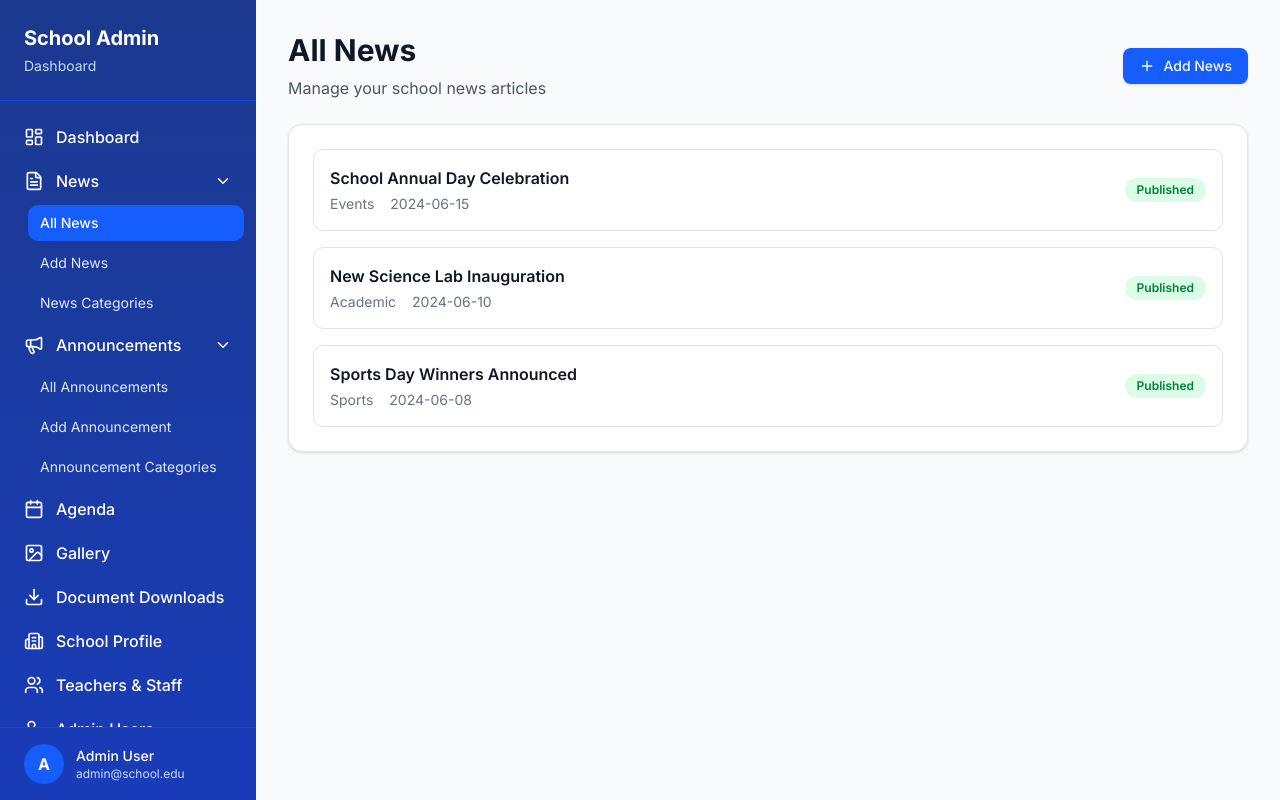
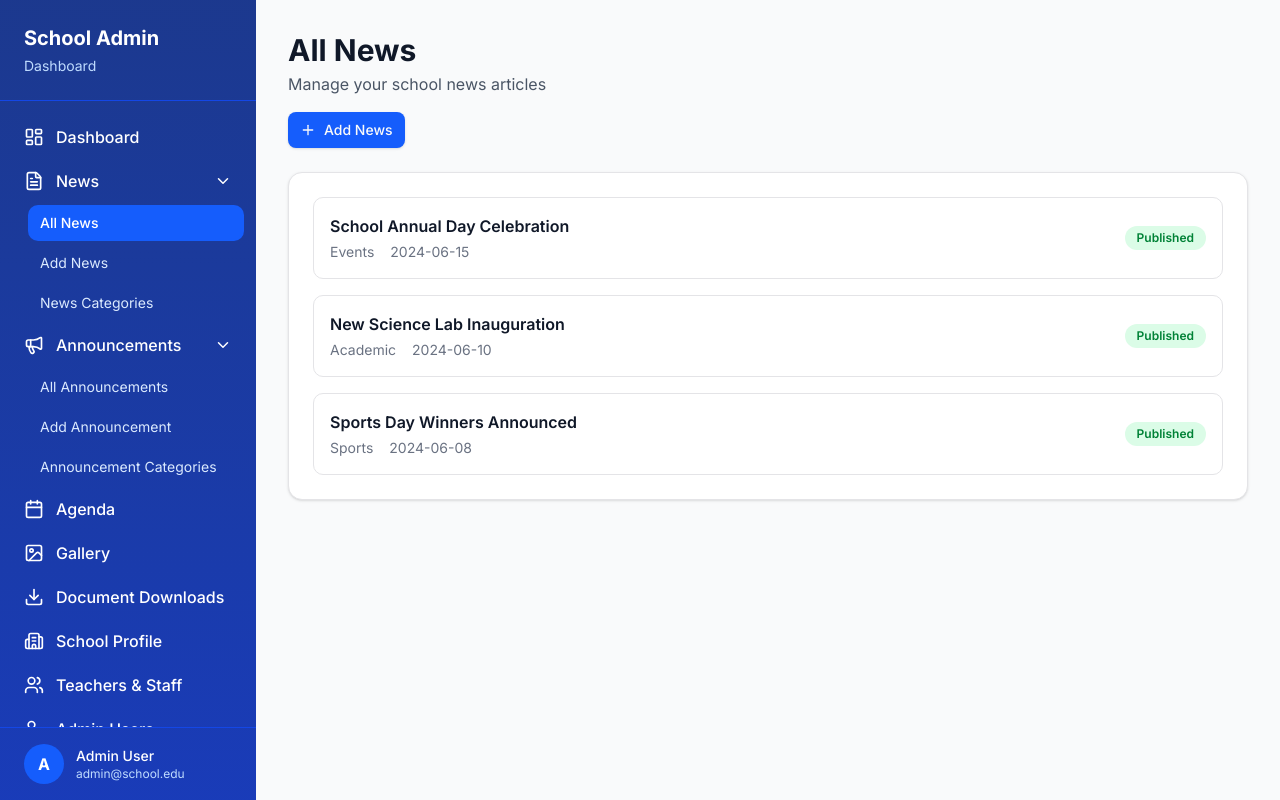
Before and after one commit to fjrhub/smkpgrimojokerto, a Next.js app: page /dashboard/news in a window 1280 px wide. Built offline with nearby package versions, Linux system fonts and the light colour scheme.

Commit message:
feat(ui): move 'Add News' button below title on left side

```diff
--- a/app/dashboard/news/page.js
+++ b/app/dashboard/news/page.js
@@ -3,6 +3,7 @@
 import { Card, CardContent, CardHeader, CardTitle } from '@/components/ui/card'
 import { Button } from '@/components/ui/button'
 import { Plus } from 'lucide-react'
+// Koreksi disini:
 import Link from 'next/link'
 
 export default function AllNewsPage() {
@@ -14,17 +15,23 @@ export default function AllNewsPage() {
 
   return (
     <div className="space-y-6">
-      <div className="flex justify-between items-center">
+      {/* Header — vertikal, tombol di kiri bawah */}
+      <div className="flex flex-col gap-4">
         <div>
           <h1 className="text-3xl font-bold text-gray-900">All News</h1>
-          <p className="text-gray-600 mt-2">Manage your school news articles</p>
+          <p className="text-gray-600 mt-1">Manage your school news articles</p>
         </div>
-        <Link href="/dashboard/news/add">
-          <Button className="flex items-center gap-2 bg-blue-600 hover:bg-blue-700">
-            <Plus size={18} />
-            Add News
-          </Button>
-        </Link>
+
+        {/* Tombol Add — di KIRI, di bawah judul & deskripsi */}
+        <div className="flex justify-start">
+          <Link href="/dashboard/news/add">
+            <Button className="flex items-center gap-2 bg-blue-600 hover:bg-blue-700 whitespace-nowrap px-3 py-2 rounded-md text-sm">
+              <Plus size={16} />
+              <span className="hidden sm:inline">Add News</span>
+              <span className="sm:hidden">Add News</span>
+            </Button>
+          </Link>
+        </div>
       </div>
 
       <Card>
```
